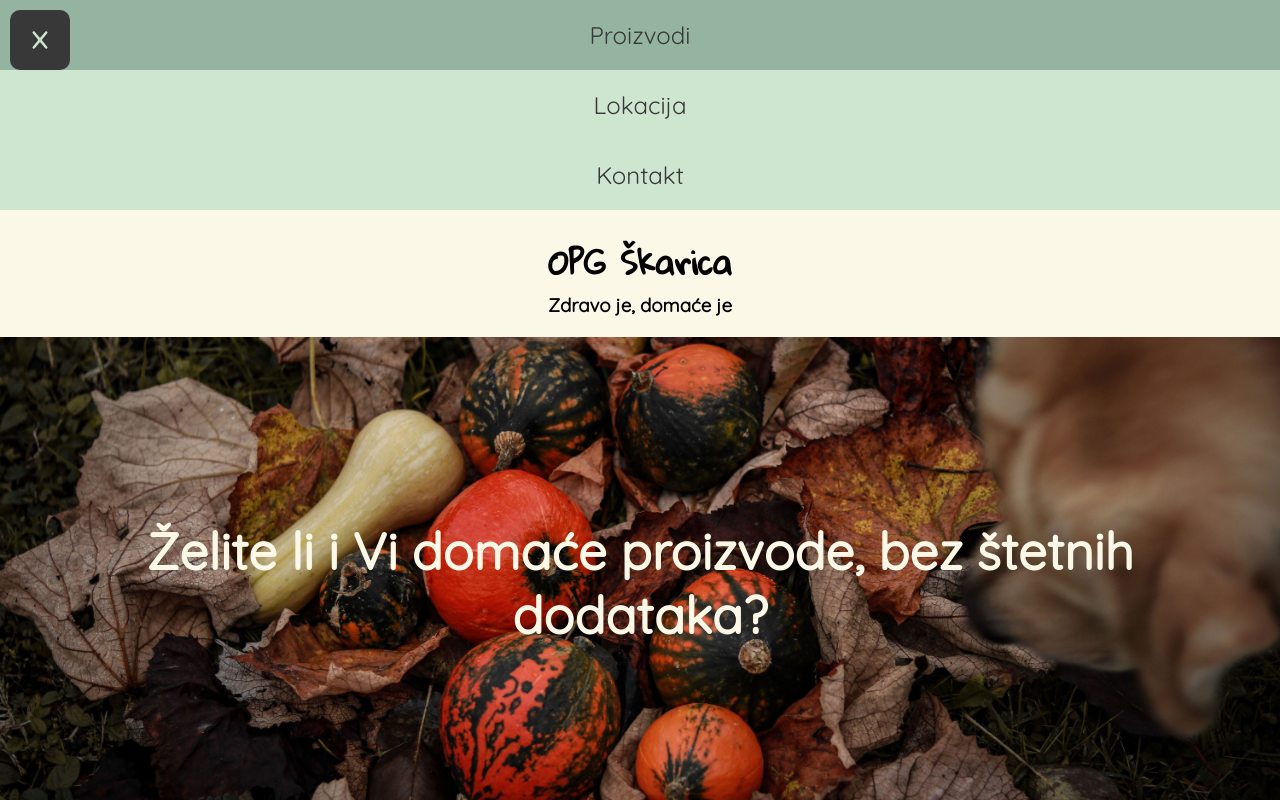
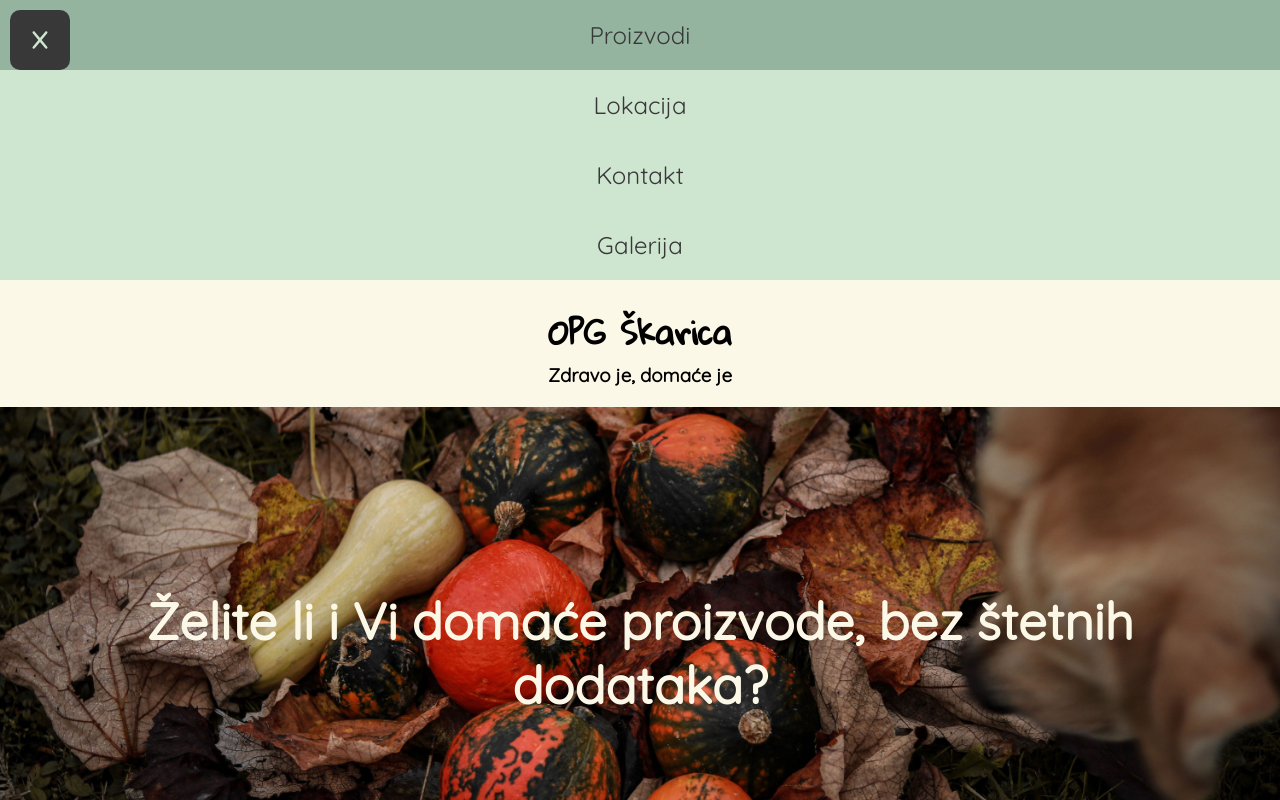
Before and after one commit to CroAnna/Family-farm-OPG, a React (Create React App) app: page / in a window 1280 px wide. Both pictures are taken after a click on the icon 40 px from the left and 40 px from the top of the page. Shown: the top 800 px of the page. Built offline with nearby package versions, Linux system fonts and the light colour scheme.

Commit message:
disabled zoom on scroll

```diff
--- a/src/App.js
+++ b/src/App.js
@@ -5,9 +5,13 @@ import Footer from "./Components/Footer";
 import Header from "./Components/Header";
 import Location from "./Components/Location";
 import Proizvodi from "./Components/Proizvodi";
+import Gallery from "./Components/Gallery";
 
 function App() {
   const [openNav, setOpenNav] = useState(false);
+
+  // dodaj routes za galeriju i linkove na navbar
+  // treba smanjit rezoluciju skoro svih slika
 
   return (
     <div className="App">
@@ -15,6 +19,7 @@ function App() {
       <Proizvodi />
       <Location />
       <Contact />
+      {/* <Gallery /> */}
       <Footer />
     </div>
   );
--- /dev/null
+++ b/src/Components/Gallery.jsx
@@ -0,0 +1,13 @@
+import React from "react";
+import butternut1 from "../Images/butternut1.jpg";
+
+const Gallery = () => {
+  return (
+    <div>
+      Gallery
+      <img src={butternut1} alt="" />
+    </div>
+  );
+};
+
+export default Gallery;
--- a/src/Components/Location.jsx
+++ b/src/Components/Location.jsx
@@ -39,6 +39,7 @@ const Location = () => {
           center={position}
           zoom={15}
           style={{ height: "100%", minHeight: "100%" }}
+          scrollWheelZoom={false}
         >
           <TileLayer
             className="slika"
--- a/src/Components/Navbar.jsx
+++ b/src/Components/Navbar.jsx
@@ -42,6 +42,9 @@ const Navbar = ({ openNav, setOpenNav }) => {
                 Kontakt
               </a>
             </li>
+            <li>
+              <a href="#">Galerija</a>
+            </li>
           </ul>
         </nav>
       </div>
```
Also changed, not shown: src/Components/Galerija.jsx (deleted, +0 -7 lines).
